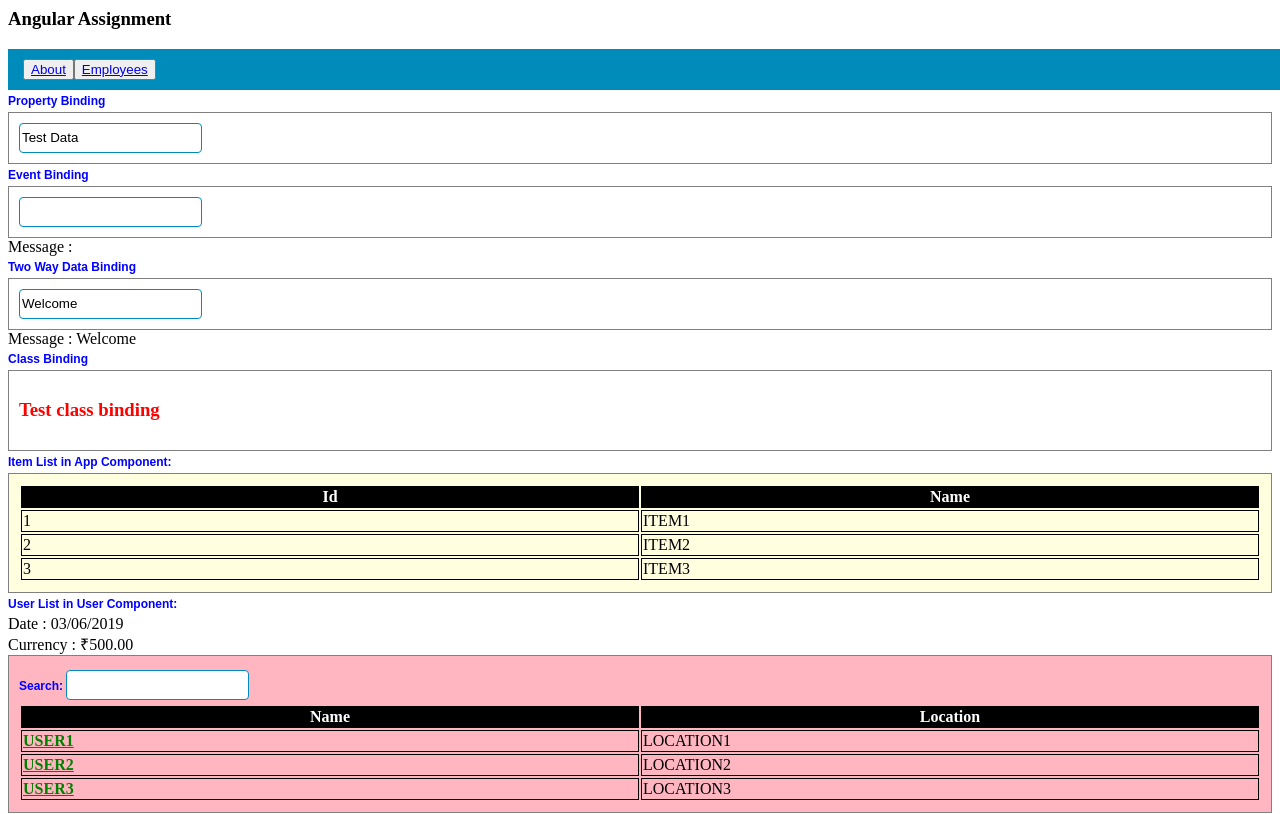
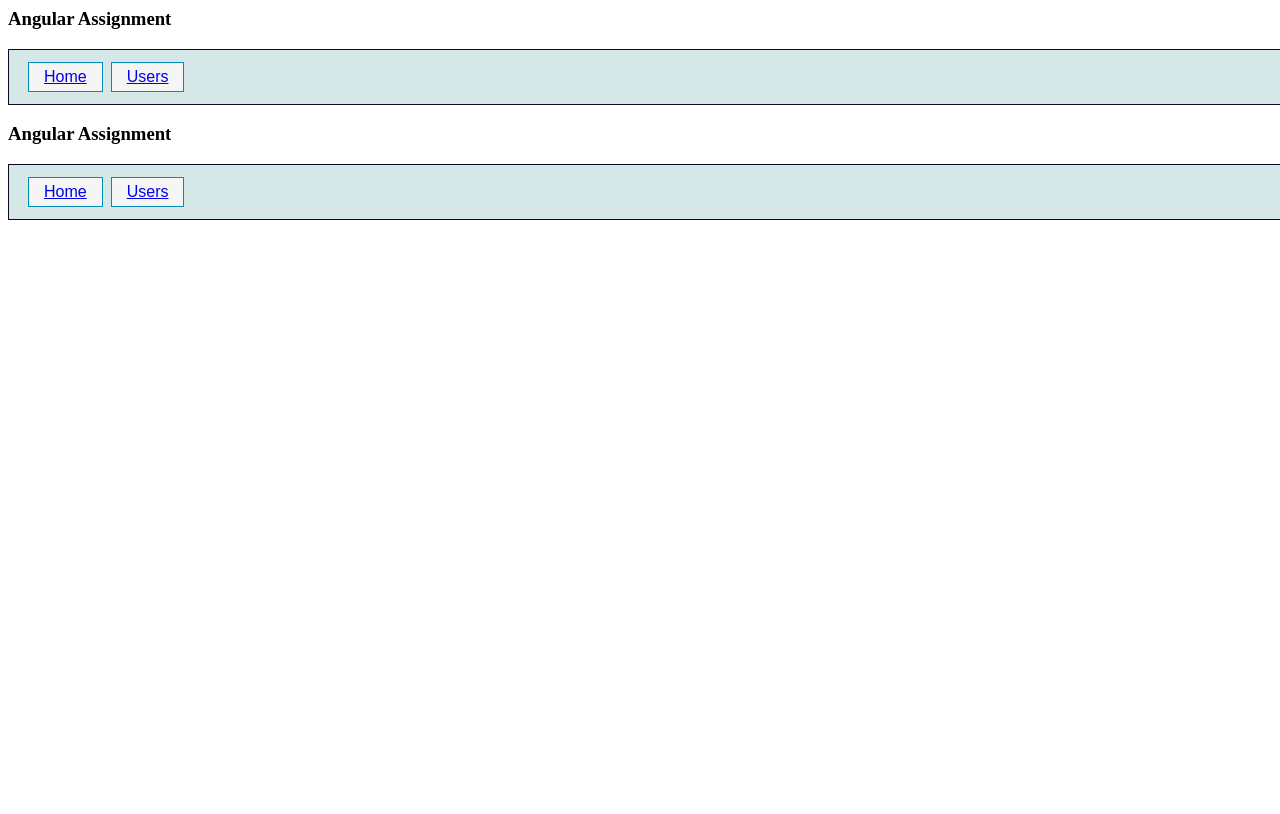
Before and after one commit to mougithub19/angular-assignment-moupiya, an Angular app: page / in a window 1280 px wide. Shown: the top 814 px of the page. Built offline with nearby package versions, Linux system fonts and the light colour scheme.

Commit message:
2 files modified

```diff
--- a/src/app/app.component.html
+++ b/src/app/app.component.html
@@ -1,9 +1,10 @@
     <h3>{{title}}</h3>
     <nav>
-    <button><a routerLink="" routerLinkActive="styleactive" [routerLinkActiveOptions]="{exact:true}">About</a></button>
-    <button><a routerLink="users" routerLinkActive="styleactive" >Employees</a></button>
+    <button><a routerLink="" routerLinkActive="styleactive" [routerLinkActiveOptions]="{exact:true}">Home</a></button>
+    <button><a routerLink="users" routerLinkActive="styleactive" >Users</a></button>
   </nav>
-    <div class="label_hd">Property Binding </div>
+  <router-outlet></router-outlet>
+   <!--><div class="label_hd">Property Binding </div>
     <div class="module"><input type = "text" [value]="display_data1" /></div>
     <div class="label_hd">Event Binding </div>
     <div class="module"><input type = "text" (input)="display_data_fn($event.target.value)" /></div>
@@ -35,3 +36,4 @@
 
 
     <div class="module">Data from user component :  {{ display_msg }}</div>
+   -->
--- a/src/styles.css
+++ b/src/styles.css
@@ -14,14 +14,30 @@
   border-radius: 4px;
   height:30px;
 }
+
 nav{
-  background-color: #008CBA; /* Green */
-  border: none;
+  background-color: rgb(213, 231, 230);
   color: white;
   padding: 10px 15px;
   text-decoration: none;
   display: inline-block;
-  width:100%
+  width:100%;
+  border: 1px solid rgb(13, 8, 37);
+}
+button{
+
+  background-color:whitesmoke;
+  border: none;
+  color: rgb(239, 229, 245);
+  padding: 5px 15px;
+  text-align: center;
+  text-decoration: none;
+  display: inline-block;
+  font-size: 16px;
+  margin: 2px 4px;
+  cursor: pointer;
+  border: 1px solid #008CBA;
+
 }
 .module{
   border: 1px solid grey;
```
